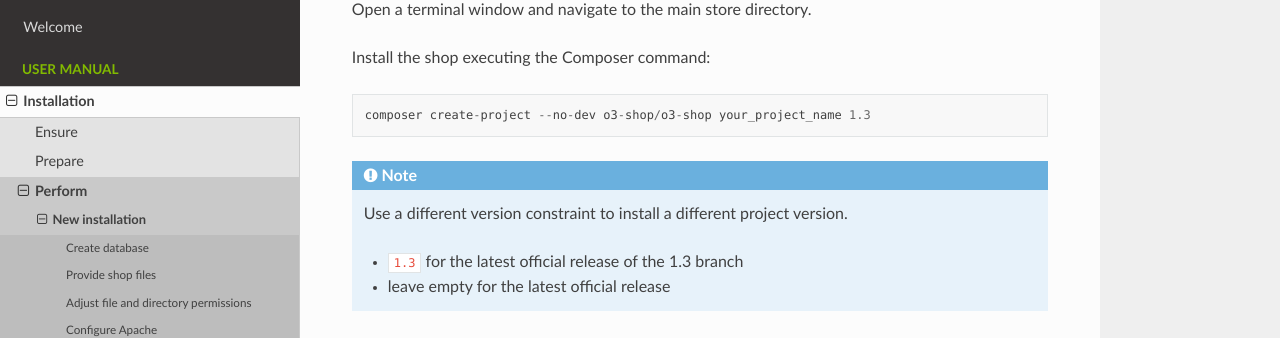
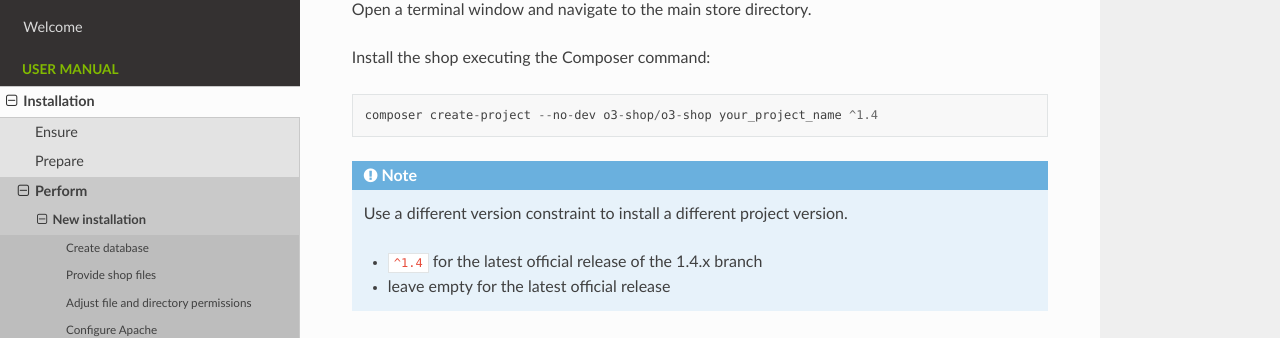
Before and after one commit to o3-shop/o3-documentation, a Sphinx documentation site: the page built from source/User/Installation/NewInstallation.md, in a window 1280 px wide and 900 px high, scrolled down 435 px. Shown: the part 152-490 px from the top of the window. Built offline with Sphinx 7.4.7 and the Read the Docs theme 3.1.0, drawn with Linux system fonts in a browser that asks for light colours.

Commit message:
Update to 1.4.x.

````diff
--- a/source/User/Installation/NewInstallation.md
+++ b/source/User/Installation/NewInstallation.md
@@ -17,13 +17,13 @@ Open a terminal window and navigate to the main store directory.
 Install the shop executing the Composer command:
 
 ```
-composer create-project --no-dev o3-shop/o3-shop your_project_name 1.3
+composer create-project --no-dev o3-shop/o3-shop your_project_name ^1.4
 ```
 
 ```{note}
 Use a different version constraint to install a different project version.
 
-- `1.3` for the latest official release of the 1.3 branch
+- `^1.4` for the latest official release of the 1.4.x branch
 - leave empty for the latest official release
 ```
 
````
